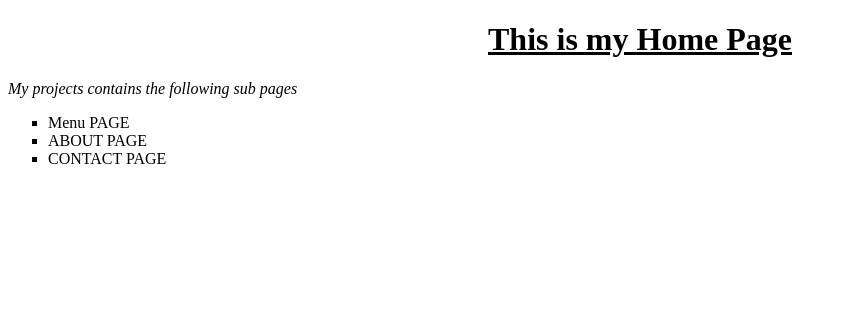
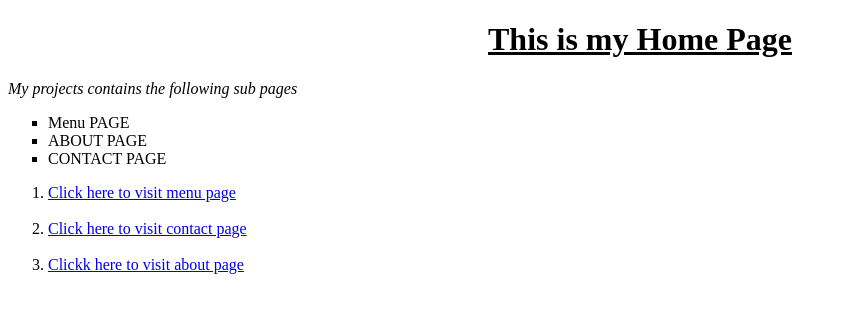
Before and after one commit to Apurva-Khandare/big-first-project, a plain HTML site: page index.html in a window 1280 px wide. Shown: the whole page, without its empty margins (0-848 px from the left). Drawn offline with Linux system fonts and the light colour scheme.

Commit message:
index pages connect with others

```diff
--- a/index.html
+++ b/index.html
@@ -12,5 +12,12 @@
             <li>ABOUT PAGE</li>
             <li>CONTACT PAGE</li>
         </ul>
+        <ol>
+            <li> <a href="./pages/menu.html">Click here to visit menu page</a></li>
+            <br/>
+            <li><a href="./pages/contact.html">Click here to visit contact page</a></li>
+            <br/>
+            <li><a href="./pages/about.html"> Clickk here to visit about page</a></li>
+        </ol>
 </body>
 </html>
```
